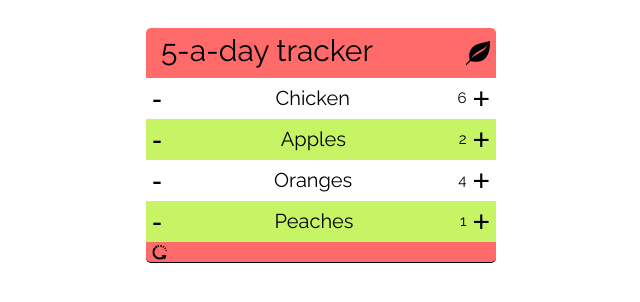
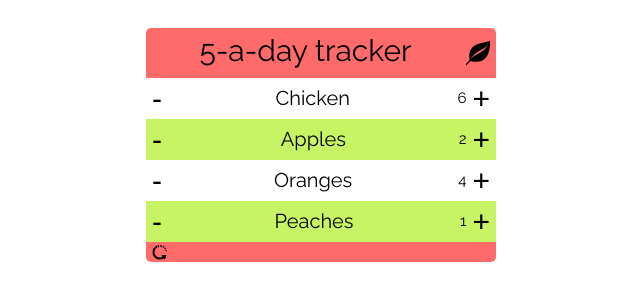
Before and after one commit to MIJOTHY/REACT_SCHMEACT, a plain HTML site: page index.html in a window 1280 px wide. Shown: the whole page, without its empty margins (319-959 px from the left). Drawn offline with Linux system fonts and the light colour scheme.

Commit message:
more formatting

```diff
--- a/assets/css/main.css
+++ b/assets/css/main.css
@@ -14,7 +14,6 @@ body {
   margin: auto;
   padding-top: 5px;
   border-radius: 5px;
-  border-bottom: 1px solid black;
 }
 
 .fruit-header {
@@ -30,6 +29,7 @@ body {
   width: 85%;
   color: black;
   font-size: 30px;
+  text-align: center;
 }
 
 button {
```
